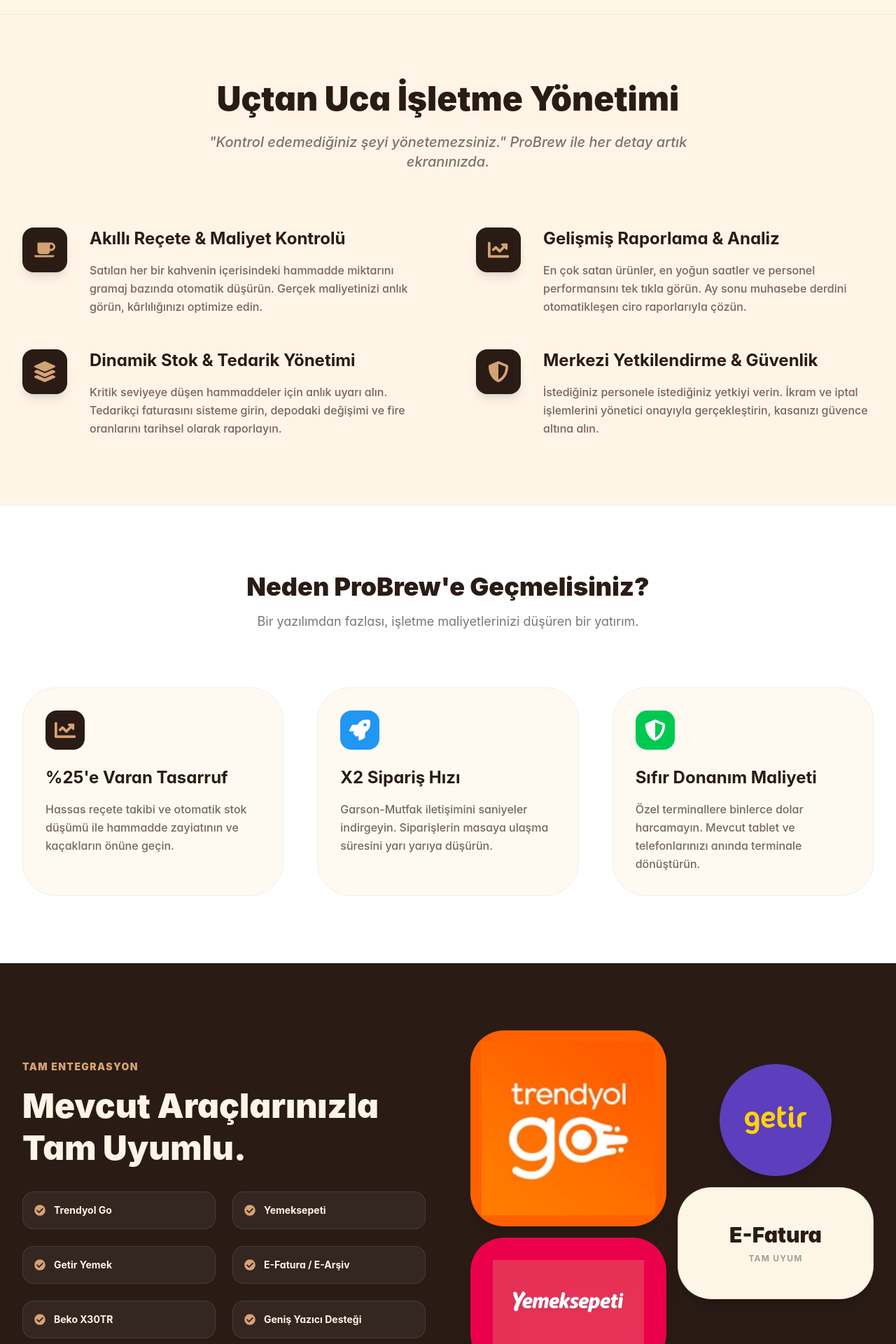
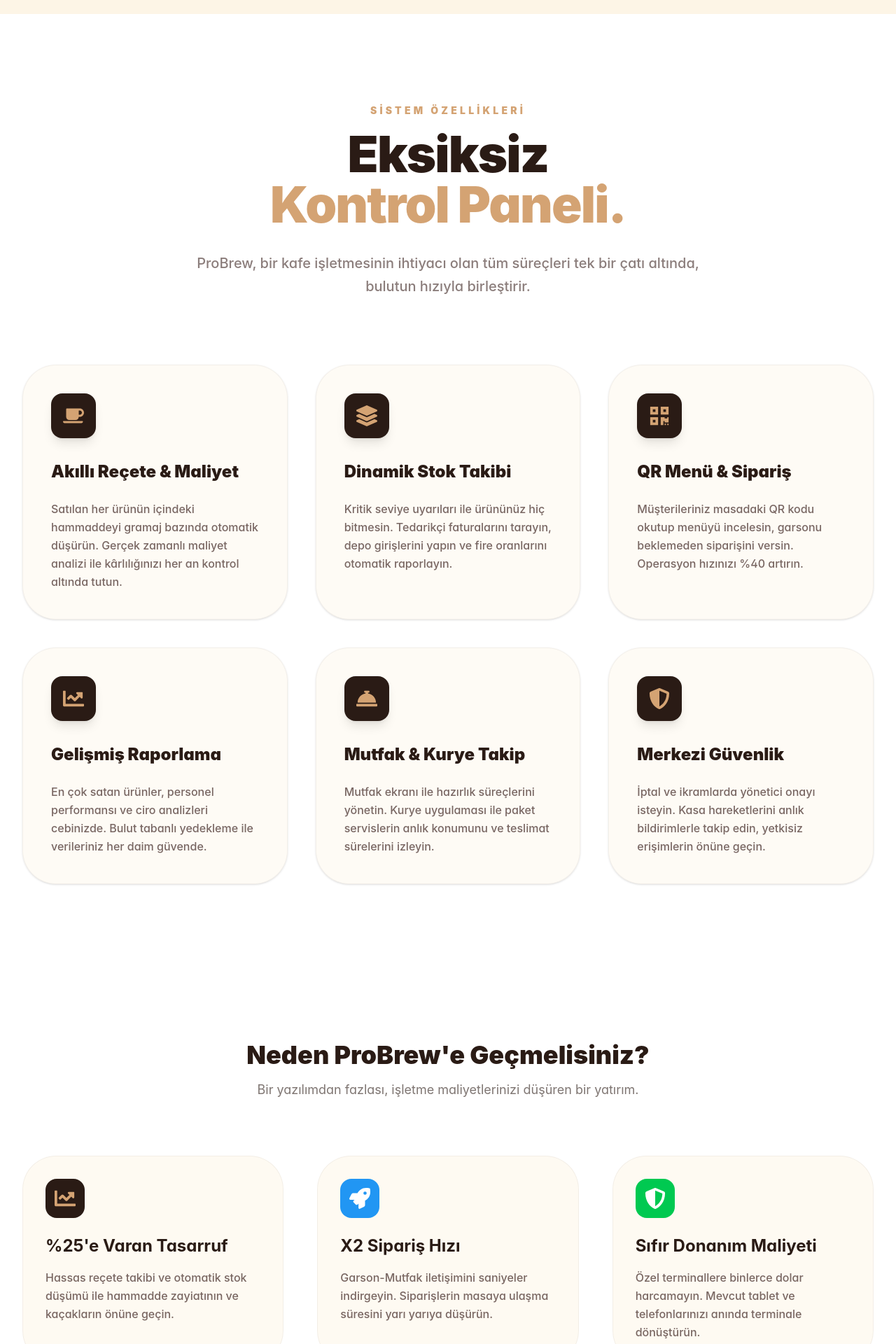
Before and after one commit to hakancineli/probrew, a Next.js app: page / in a window 1280 px wide. Shown: the part 880-2800 px from the top of the page at 70% size. Built offline with nearby package versions, Linux system fonts and the light colour scheme.

Commit message:
feat: expand features section and refine integration logos UI

```diff
--- a/src/app/page.tsx
+++ b/src/app/page.tsx
@@ -104,52 +104,80 @@ export default function Home() {
       </section>
 
       {/* Expanded System Explanation Section */}
-      <section id="system-details" className="py-24 bg-[#FDF5E6]/30 border-y border-[#2A1B15]/5">
+      <section id="features" className="py-32 bg-white relative overflow-hidden">
+        <div className="absolute top-0 right-0 w-1/3 h-1/3 bg-[#FDF5E6] rounded-bl-[10rem] -z-10 opacity-50"></div>
         <div className="max-w-7xl mx-auto px-4 sm:px-6 lg:px-8">
-          <div className="text-center mb-20">
-            <h2 className="text-4xl lg:text-5xl font-black mb-6">Uçtan Uca İşletme Yönetimi</h2>
-            <p className="text-xl opacity-60 max-w-3xl mx-auto italic font-medium">"Kontrol edemediğiniz şeyi yönetemezsiniz." ProBrew ile her detay artık ekranınızda.</p>
+          <div className="text-center mb-24">
+            <div className="text-[#D4A373] font-black mb-4 uppercase tracking-[0.3em] text-sm">SİSTEM ÖZELLİKLERİ</div>
+            <h2 className="text-5xl lg:text-7xl font-black mb-8 tracking-tight">Eksiksiz <br /><span className="text-[#D4A373]">Kontrol Paneli.</span></h2>
+            <p className="text-xl text-[#3E2723]/60 max-w-3xl mx-auto font-medium leading-relaxed">ProBrew, bir kafe işletmesinin ihtiyacı olan tüm süreçleri tek bir çatı altında, bulutun hızıyla birleştirir.</p>
           </div>
-          <div className="grid grid-cols-1 lg:grid-cols-2 gap-20">
-            <div className="space-y-12">
-              <div className="flex gap-8 group">
-                <div className="flex-shrink-0 w-16 h-16 bg-[#2A1B15] text-[#D4A373] rounded-2xl flex items-center justify-center text-3xl group-hover:rotate-12 transition-transform shadow-lg">
+
+          <div className="grid grid-cols-1 md:grid-cols-2 lg:grid-cols-3 gap-10">
+            {/* Feature 1 */}
+            <div className="group p-10 bg-[#FDF5E6]/40 rounded-[3rem] border border-[#2A1B15]/5 hover:bg-[#2A1B15] transition-all duration-500 hover:-translate-y-2 shadow-sm hover:shadow-2xl">
+              <div className="w-16 h-16 bg-[#2A1B15] text-[#D4A373] rounded-2xl flex items-center justify-center text-3xl mb-8 group-hover:bg-[#D4A373] group-hover:text-[#2A1B15] transition-colors shadow-lg">
                 <FaCoffee />
               </div>
-                <div>
-                  <h3 className="text-2xl font-bold mb-4">Akıllı Reçete & Maliyet Kontrolü</h3>
-                  <p className="text-[#3E2723]/70 leading-relaxed font-medium">Satılan her bir kahvenin içerisindeki hammadde miktarını gramaj bazında otomatik düşürün. Gerçek maliyetinizi anlık görün, kârlılığınızı optimize edin.</p>
+              <h3 className="text-2xl font-black mb-6 group-hover:text-white transition-colors">Akıllı Reçete & Maliyet</h3>
+              <p className="text-[#3E2723]/70 leading-relaxed font-medium group-hover:text-white/70 transition-colors">
+                Satılan her ürünün içindeki hammaddeyi gramaj bazında otomatik düşürün. Gerçek zamanlı maliyet analizi ile kârlılığınızı her an kontrol altında tutun.
+              </p>
             </div>
-              </div>
-              <div className="flex gap-8 group">
-                <div className="flex-shrink-0 w-16 h-16 bg-[#2A1B15] text-[#D4A373] rounded-2xl flex items-center justify-center text-3xl group-hover:rotate-12 transition-transform shadow-lg">
+
+            {/* Feature 2 */}
+            <div className="group p-10 bg-[#FDF5E6]/40 rounded-[3rem] border border-[#2A1B15]/5 hover:bg-[#2A1B15] transition-all duration-500 hover:-translate-y-2 shadow-sm hover:shadow-2xl">
+              <div className="w-16 h-16 bg-[#2A1B15] text-[#D4A373] rounded-2xl flex items-center justify-center text-3xl mb-8 group-hover:bg-[#D4A373] group-hover:text-[#2A1B15] transition-colors shadow-lg">
                 <FaLayerGroup />
               </div>
-                <div>
-                  <h3 className="text-2xl font-bold mb-4">Dinamik Stok & Tedarik Yönetimi</h3>
-                  <p className="text-[#3E2723]/70 leading-relaxed font-medium">Kritik seviyeye düşen hammaddeler için anlık uyarı alın. Tedarikçi faturasını sisteme girin, depodaki değişimi ve fire oranlarını tarihsel olarak raporlayın.</p>
+              <h3 className="text-2xl font-black mb-6 group-hover:text-white transition-colors">Dinamik Stok Takibi</h3>
+              <p className="text-[#3E2723]/70 leading-relaxed font-medium group-hover:text-white/70 transition-colors">
+                Kritik seviye uyarıları ile ürününüz hiç bitmesin. Tedarikçi faturalarını tarayın, depo girişlerini yapın ve fire oranlarını otomatik raporlayın.
+              </p>
             </div>
+
+            {/* Feature 3 */}
+            <div className="group p-10 bg-[#FDF5E6]/40 rounded-[3rem] border border-[#2A1B15]/5 hover:bg-[#2A1B15] transition-all duration-500 hover:-translate-y-2 shadow-sm hover:shadow-2xl">
+              <div className="w-16 h-16 bg-[#2A1B15] text-[#D4A373] rounded-2xl flex items-center justify-center text-3xl mb-8 group-hover:bg-[#D4A373] group-hover:text-[#2A1B15] transition-colors shadow-lg">
+                <FaQrcode />
               </div>
+              <h3 className="text-2xl font-black mb-6 group-hover:text-white transition-colors">QR Menü & Sipariş</h3>
+              <p className="text-[#3E2723]/70 leading-relaxed font-medium group-hover:text-white/70 transition-colors">
+                Müşterileriniz masadaki QR kodu okutup menüyü incelesin, garsonu beklemeden siparişini versin. Operasyon hızınızı %40 artırın.
+              </p>
             </div>
-            <div className="space-y-12">
-              <div className="flex gap-8 group">
-                <div className="flex-shrink-0 w-16 h-16 bg-[#2A1B15] text-[#D4A373] rounded-2xl flex items-center justify-center text-3xl group-hover:rotate-12 transition-transform shadow-lg">
+
+            {/* Feature 4 */}
+            <div className="group p-10 bg-[#FDF5E6]/40 rounded-[3rem] border border-[#2A1B15]/5 hover:bg-[#2A1B15] transition-all duration-500 hover:-translate-y-2 shadow-sm hover:shadow-2xl">
+              <div className="w-16 h-16 bg-[#2A1B15] text-[#D4A373] rounded-2xl flex items-center justify-center text-3xl mb-8 group-hover:bg-[#D4A373] group-hover:text-[#2A1B15] transition-colors shadow-lg">
                 <FaChartLine />
               </div>
-                <div>
-                  <h3 className="text-2xl font-bold mb-4">Gelişmiş Raporlama & Analiz</h3>
-                  <p className="text-[#3E2723]/70 leading-relaxed font-medium">En çok satan ürünler, en yoğun saatler ve personel performansını tek tıkla görün. Ay sonu muhasebe derdini otomatikleşen ciro raporlarıyla çözün.</p>
+              <h3 className="text-2xl font-black mb-6 group-hover:text-white transition-colors">Gelişmiş Raporlama</h3>
+              <p className="text-[#3E2723]/70 leading-relaxed font-medium group-hover:text-white/70 transition-colors">
+                En çok satan ürünler, personel performansı ve ciro analizleri cebinizde. Bulut tabanlı yedekleme ile verileriniz her daim güvende.
+              </p>
             </div>
+
+            {/* Feature 5 */}
+            <div className="group p-10 bg-[#FDF5E6]/40 rounded-[3rem] border border-[#2A1B15]/5 hover:bg-[#2A1B15] transition-all duration-500 hover:-translate-y-2 shadow-sm hover:shadow-2xl">
+              <div className="w-16 h-16 bg-[#2A1B15] text-[#D4A373] rounded-2xl flex items-center justify-center text-3xl mb-8 group-hover:bg-[#D4A373] group-hover:text-[#2A1B15] transition-colors shadow-lg">
+                <FaConciergeBell />
               </div>
-              <div className="flex gap-8 group">
-                <div className="flex-shrink-0 w-16 h-16 bg-[#2A1B15] text-[#D4A373] rounded-2xl flex items-center justify-center text-3xl group-hover:rotate-12 transition-transform shadow-lg">
+              <h3 className="text-2xl font-black mb-6 group-hover:text-white transition-colors">Mutfak & Kurye Takip</h3>
+              <p className="text-[#3E2723]/70 leading-relaxed font-medium group-hover:text-white/70 transition-colors">
+                Mutfak ekranı ile hazırlık süreçlerini yönetin. Kurye uygulaması ile paket servislerin anlık konumunu ve teslimat sürelerini izleyin.
+              </p>
+            </div>
+
+            {/* Feature 6 */}
+            <div className="group p-10 bg-[#FDF5E6]/40 rounded-[3rem] border border-[#2A1B15]/5 hover:bg-[#2A1B15] transition-all duration-500 hover:-translate-y-2 shadow-sm hover:shadow-2xl">
+              <div className="w-16 h-16 bg-[#2A1B15] text-[#D4A373] rounded-2xl flex items-center justify-center text-3xl mb-8 group-hover:bg-[#D4A373] group-hover:text-[#2A1B15] transition-colors shadow-lg">
                 <FaShieldAlt />
               </div>
-                <div>
-                  <h3 className="text-2xl font-bold mb-4">Merkezi Yetkilendirme & Güvenlik</h3>
-                  <p className="text-[#3E2723]/70 leading-relaxed font-medium">İstediğiniz personele istediğiniz yetkiyi verin. İkram ve iptal işlemlerini yönetici onayıyla gerçekleştirin, kasanızı güvence altına alın.</p>
-                </div>
-              </div>
+              <h3 className="text-2xl font-black mb-6 group-hover:text-white transition-colors">Merkezi Güvenlik</h3>
+              <p className="text-[#3E2723]/70 leading-relaxed font-medium group-hover:text-white/70 transition-colors">
+                İptal ve ikramlarda yönetici onayı isteyin. Kasa hareketlerini anlık bildirimlerle takip edin, yetkisiz erişimlerin önüne geçin.
+              </p>
             </div>
           </div>
         </div>
@@ -206,22 +234,22 @@ export default function Home() {
                 ))}
               </div>
             </div>
-            <div className="lg:w-1/2 grid grid-cols-2 gap-4">
-              <div className="space-y-4">
-                <div className="bg-[#FF6000] p-4 rounded-[3rem] flex items-center justify-center min-h-[160px] shadow-xl transition-transform hover:scale-105">
-                  <img src="/logo_trendyol.png" alt="Trendyol Go" className="w-full h-auto object-contain" />
+            <div className="lg:w-1/2 grid grid-cols-2 gap-6">
+              <div className="space-y-6">
+                <div className="bg-white p-8 rounded-[3rem] flex items-center justify-center min-h-[180px] shadow-lg border border-[#2A1B15]/5 transition-all hover:shadow-2xl hover:-translate-y-1">
+                  <img src="/logo_trendyol.png" alt="Trendyol Go" className="w-[85%] h-auto object-contain grayscale-[0.2] hover:grayscale-0 transition-all" />
                 </div>
-                <div className="bg-[#ea004b] p-8 rounded-[3rem] flex items-center justify-center min-h-[160px] shadow-xl transition-transform hover:scale-105">
-                  <img src="/logo_yemeksepeti.png" alt="Yemeksepeti" className="w-full h-auto object-contain" />
+                <div className="bg-white p-8 rounded-[3rem] flex items-center justify-center min-h-[180px] shadow-lg border border-[#2A1B15]/5 transition-all hover:shadow-2xl hover:-translate-y-1">
+                  <img src="/logo_yemeksepeti.png" alt="Yemeksepeti" className="w-[85%] h-auto object-contain grayscale-[0.2] hover:grayscale-0 transition-all" />
                 </div>
               </div>
-              <div className="pt-12 space-y-4">
-                <div className="bg-[#5d3ebd] p-4 rounded-full flex items-center justify-center min-h-[160px] w-[160px] mx-auto shadow-xl transition-transform hover:scale-105 overflow-hidden">
-                  <img src="/logo_getir.png" alt="Getir" className="w-full h-full object-cover scale-[1.01]" />
+              <div className="pt-16 space-y-6">
+                <div className="bg-white p-8 rounded-full flex items-center justify-center min-h-[180px] w-[180px] mx-auto shadow-lg border border-[#2A1B15]/5 transition-all hover:shadow-2xl hover:-translate-y-1 overflow-hidden">
+                  <img src="/logo_getir.png" alt="Getir" className="w-[85%] h-auto object-contain grayscale-[0.2] hover:grayscale-0 transition-all" />
                 </div>
-                <div className="bg-[#FDF5E6] text-[#2A1B15] p-10 rounded-[3rem] flex flex-col items-center justify-center min-h-[160px] shadow-xl border border-[#2A1B15]/10 transition-transform hover:scale-105">
-                  <span className="text-3xl font-black">E-Fatura</span>
-                  <span className="text-xs font-bold opacity-40 uppercase tracking-widest mt-2">Tam Uyum</span>
+                <div className="bg-white text-[#2A1B15] p-10 rounded-[3rem] flex flex-col items-center justify-center min-h-[180px] shadow-lg border border-[#2A1B15]/5 transition-all hover:shadow-2xl hover:-translate-y-1">
+                  <span className="text-3xl font-black text-[#2A1B15]/80">E-Fatura</span>
+                  <span className="text-xs font-bold text-[#D4A373] uppercase tracking-widest mt-2">Tam Entegrasyon</span>
                 </div>
               </div>
             </div>
```
Lines whose indentation alone changed are shown as unchanged.
